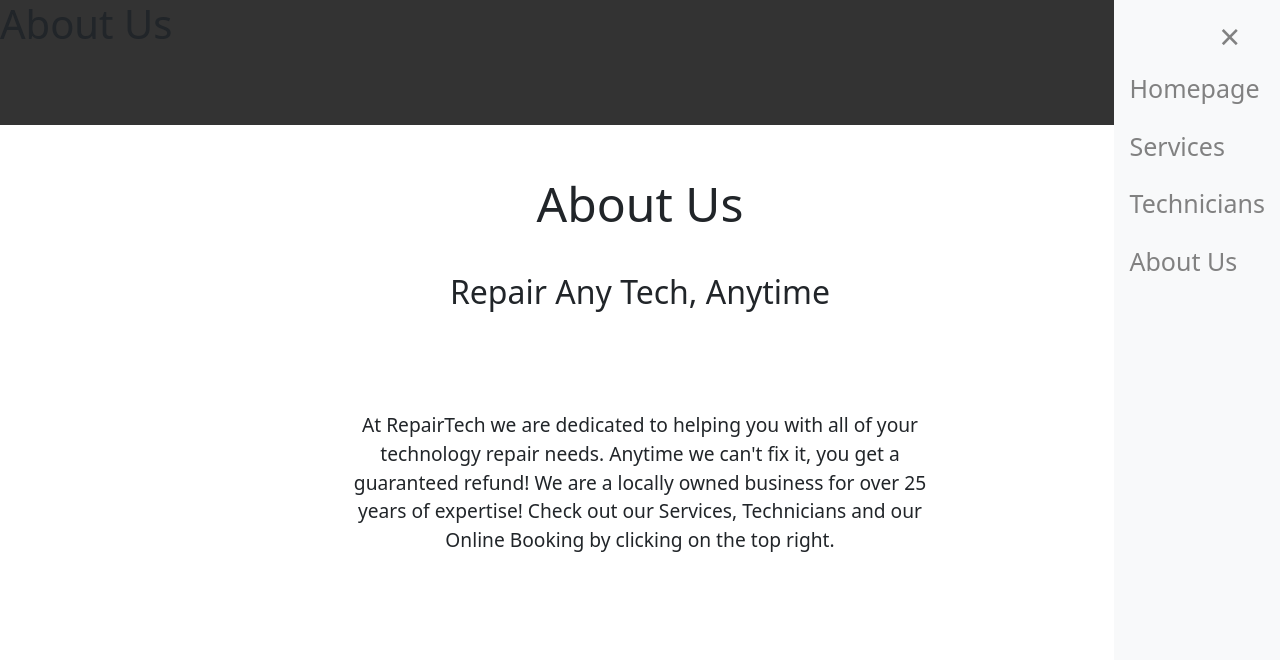
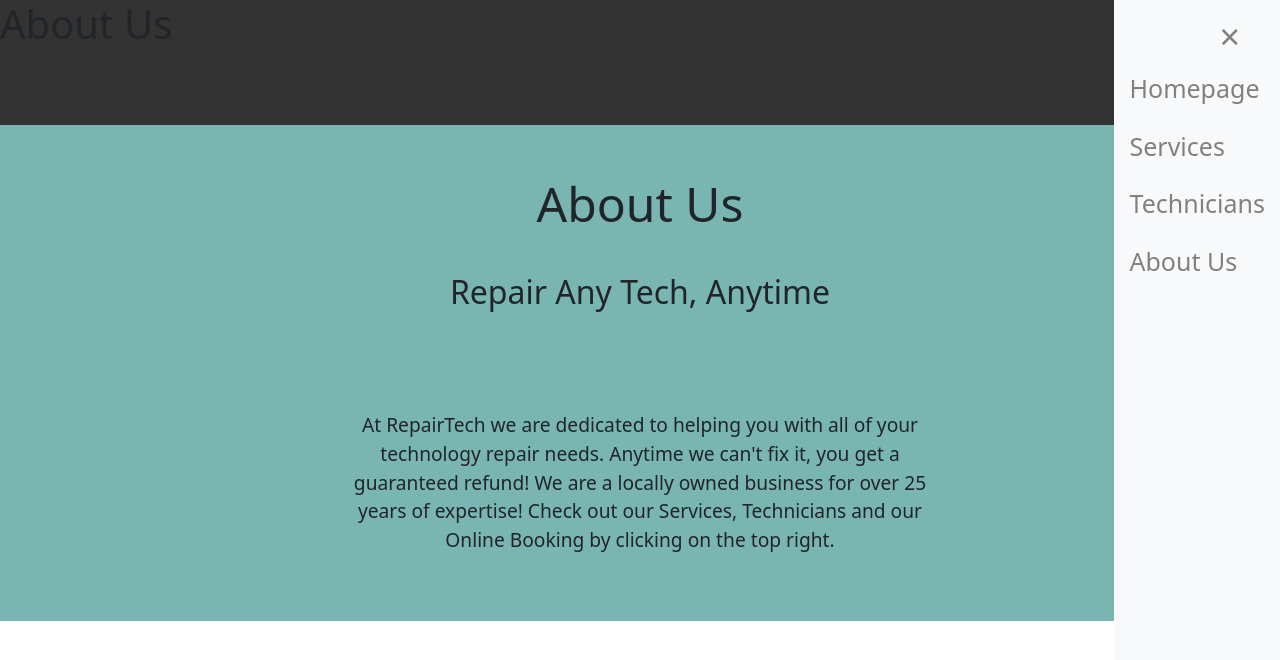
Before and after one commit to SEG3125-A/Group1-Lab8, a React (Create React App) app in the folder repairtech/: page /Pages/AboutUs.js in a window 1280 px wide. Shown: the top 660 px of the page. Built offline with nearby package versions, Linux system fonts and the light colour scheme.

Commit message:
committing styling changes

```diff
--- a/repairtech/src/App.css
+++ b/repairtech/src/App.css
@@ -1,3 +1,5 @@
+/* navbar */
+
 .sidebar {
   height: 100%;
   position: fixed;
@@ -84,6 +86,7 @@
 .about-us-container {
   text-align: center;
   padding: 50px 20px;
+  background-color: #79B5B1;
 }
 
 .header {
```
Also changed, not shown: repairtech/src/Pages/Services.js (+12 -1 lines).
